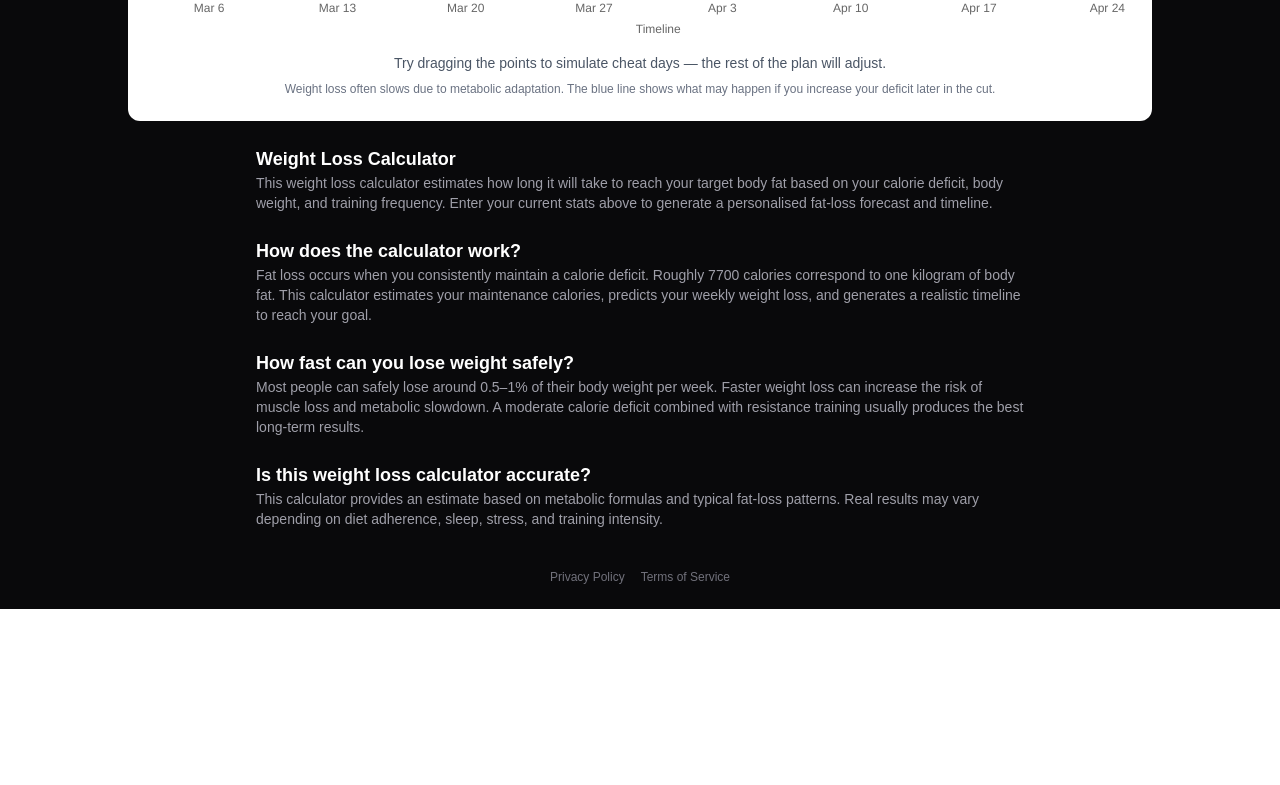
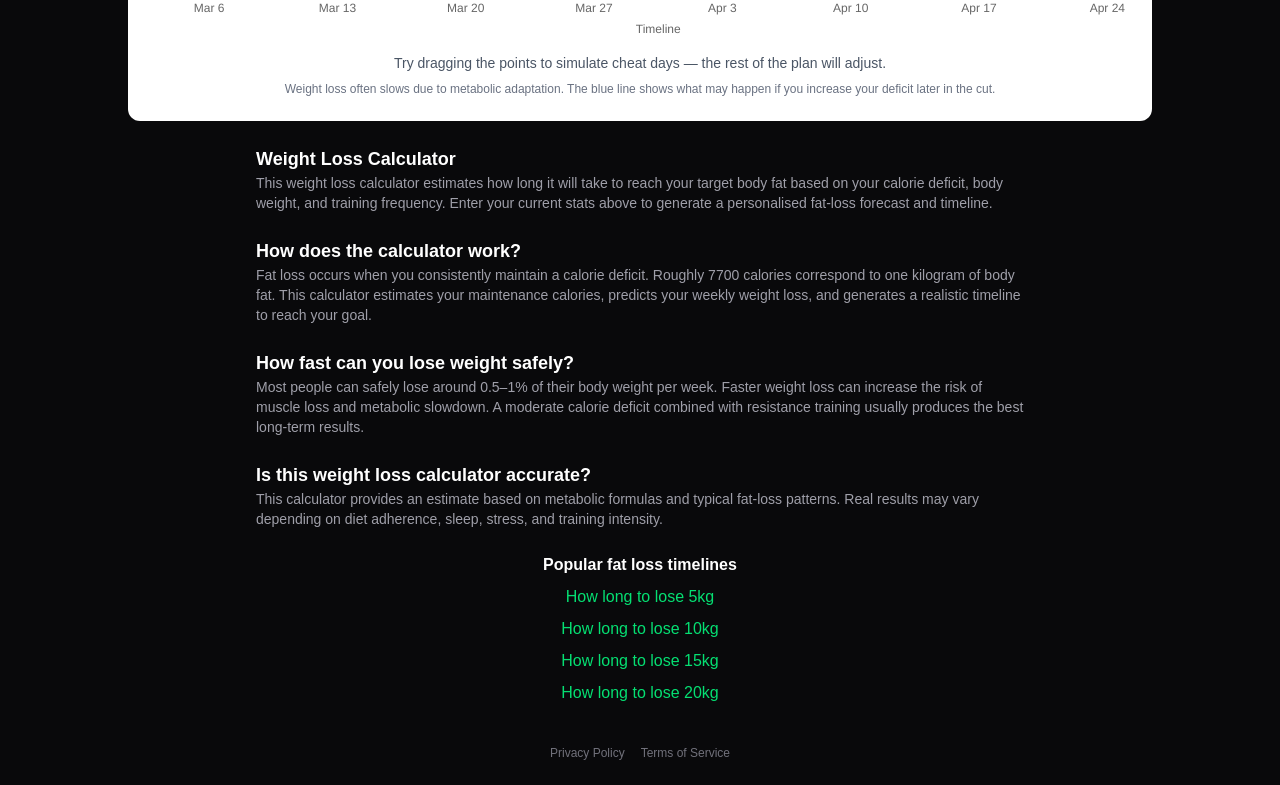
Before and after one commit to edwarddeakin06-maker/cutforecast, a Next.js app: page / in a window 1280 px wide. Shown: the part 1513-2298 px from the top of the page. Before the commit the page ends 2122 px from the top, so only its background shows below. Built offline with nearby package versions, Linux system fonts and the light colour scheme.

Commit message:
Add dynamic SEO pages and internal links

```diff
--- a/app/body-fat-calculator/page.tsx
+++ b/app/body-fat-calculator/page.tsx
@@ -1031,6 +1031,25 @@ Start Weight: {weightUnit === "kg"
   </div>
 
 </div>
+<div className="mt-6 text-center space-y-2">
+  <h3 className="text-white font-semibold">Popular fat loss timelines</h3>
+
+  <a href="/how-long-to-lose/5kg" className="block text-green-400">
+    How long to lose 5kg
+  </a>
+
+  <a href="/how-long-to-lose/10kg" className="block text-green-400">
+    How long to lose 10kg
+  </a>
+
+  <a href="/how-long-to-lose/15kg" className="block text-green-400">
+    How long to lose 15kg
+  </a>
+
+  <a href="/how-long-to-lose/20kg" className="block text-green-400">
+    How long to lose 20kg
+  </a>
+</div>
 
         {/* 🔥 FOOTER */}
         <div className="text-center text-xs text-zinc-500 mt-10">
--- a/app/calorie-deficit-calculator/page.tsx
+++ b/app/calorie-deficit-calculator/page.tsx
@@ -1031,6 +1031,25 @@ Start Weight: {weightUnit === "kg"
   </div>
 
 </div>
+<div className="mt-6 text-center space-y-2">
+  <h3 className="text-white font-semibold">Popular fat loss timelines</h3>
+
+  <a href="/how-long-to-lose/5kg" className="block text-green-400">
+    How long to lose 5kg
+  </a>
+
+  <a href="/how-long-to-lose/10kg" className="block text-green-400">
+    How long to lose 10kg
+  </a>
+
+  <a href="/how-long-to-lose/15kg" className="block text-green-400">
+    How long to lose 15kg
+  </a>
+
+  <a href="/how-long-to-lose/20kg" className="block text-green-400">
+    How long to lose 20kg
+  </a>
+</div>
 
         {/* 🔥 FOOTER */}
         <div className="text-center text-xs text-zinc-500 mt-10">
--- a/app/how-long-to-lose-weight/page.tsx
+++ b/app/how-long-to-lose-weight/page.tsx
@@ -1031,6 +1031,25 @@ Start Weight: {weightUnit === "kg"
   </div>
 
 </div>
+<div className="mt-6 text-center space-y-2">
+  <h3 className="text-white font-semibold">Popular fat loss timelines</h3>
+
+  <a href="/how-long-to-lose/5kg" className="block text-green-400">
+    How long to lose 5kg
+  </a>
+
+  <a href="/how-long-to-lose/10kg" className="block text-green-400">
+    How long to lose 10kg
+  </a>
+
+  <a href="/how-long-to-lose/15kg" className="block text-green-400">
+    How long to lose 15kg
+  </a>
+
+  <a href="/how-long-to-lose/20kg" className="block text-green-400">
+    How long to lose 20kg
+  </a>
+</div>
 
         {/* 🔥 FOOTER */}
         <div className="text-center text-xs text-zinc-500 mt-10">
--- a/app/page.tsx
+++ b/app/page.tsx
@@ -1031,6 +1031,25 @@ Start Weight: {weightUnit === "kg"
   </div>
 
 </div>
+<div className="mt-6 text-center space-y-2">
+  <h3 className="text-white font-semibold">Popular fat loss timelines</h3>
+
+  <a href="/how-long-to-lose/5kg" className="block text-green-400">
+    How long to lose 5kg
+  </a>
+
+  <a href="/how-long-to-lose/10kg" className="block text-green-400">
+    How long to lose 10kg
+  </a>
+
+  <a href="/how-long-to-lose/15kg" className="block text-green-400">
+    How long to lose 15kg
+  </a>
+
+  <a href="/how-long-to-lose/20kg" className="block text-green-400">
+    How long to lose 20kg
+  </a>
+</div>
 
         {/* 🔥 FOOTER */}
         <div className="text-center text-xs text-zinc-500 mt-10">
--- a/app/weight-loss-calculator/page.tsx
+++ b/app/weight-loss-calculator/page.tsx
@@ -1031,6 +1031,25 @@ Start Weight: {weightUnit === "kg"
   </div>
 
 </div>
+<div className="mt-6 text-center space-y-2">
+  <h3 className="text-white font-semibold">Popular fat loss timelines</h3>
+
+  <a href="/how-long-to-lose/5kg" className="block text-green-400">
+    How long to lose 5kg
+  </a>
+
+  <a href="/how-long-to-lose/10kg" className="block text-green-400">
+    How long to lose 10kg
+  </a>
+
+  <a href="/how-long-to-lose/15kg" className="block text-green-400">
+    How long to lose 15kg
+  </a>
+
+  <a href="/how-long-to-lose/20kg" className="block text-green-400">
+    How long to lose 20kg
+  </a>
+</div>
 
         {/* 🔥 FOOTER */}
         <div className="text-center text-xs text-zinc-500 mt-10">
```
